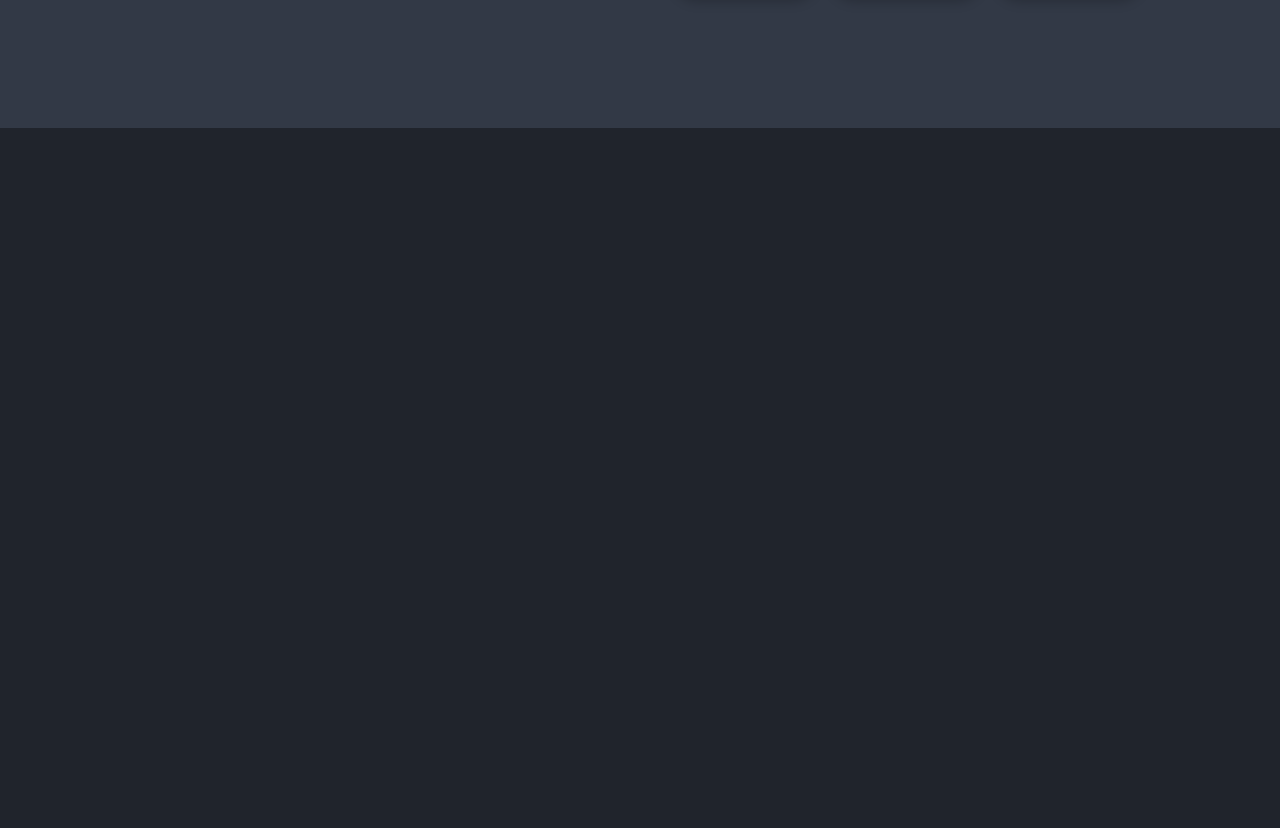
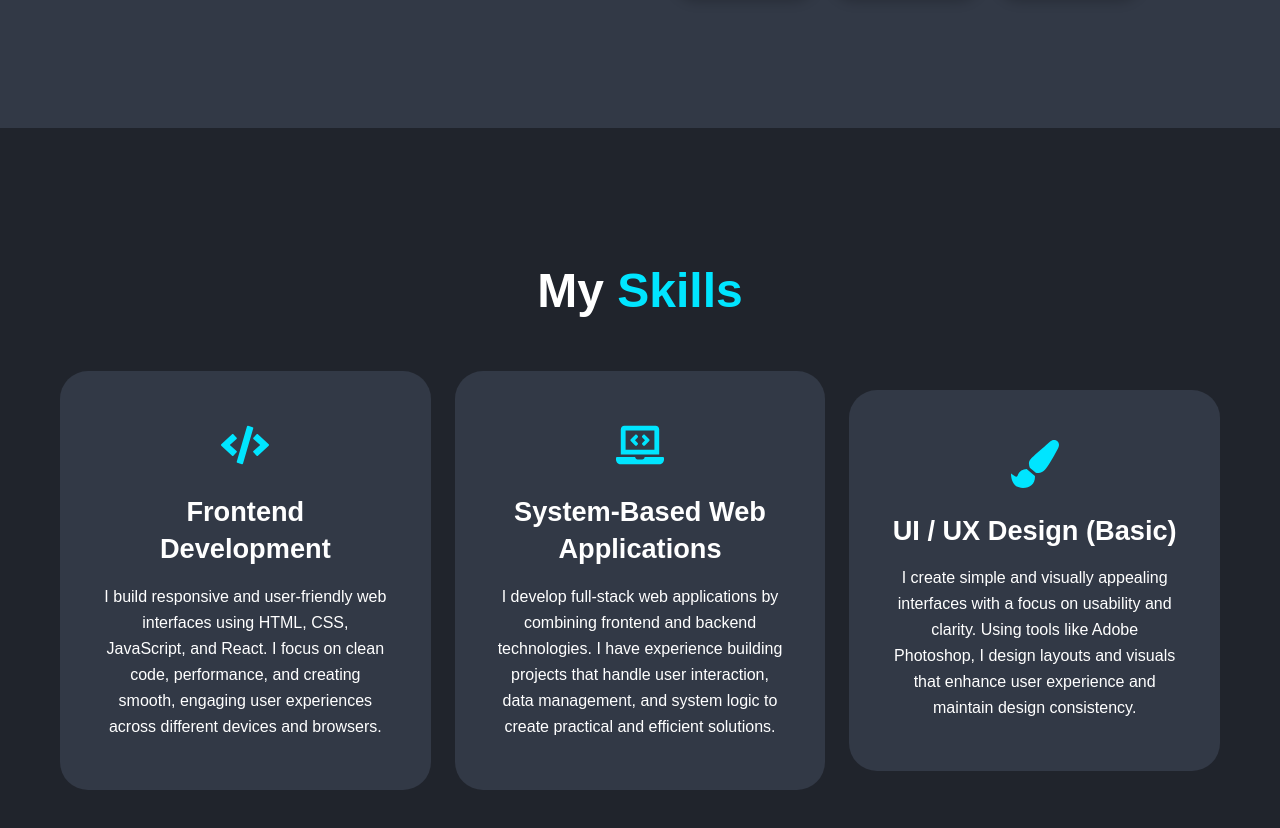
Before and after one commit to AshwinMaharjan/ashwin-maharjan-portfolio, a React (Vite) app: page / in a window 1280 px wide. Shown: the part 1466-2294 px from the top of the page. Built offline with nearby package versions, Linux system fonts and the light colour scheme.

Commit message:
feat: render Skills section

```diff
--- a/src/App.jsx
+++ b/src/App.jsx
@@ -1,8 +1,8 @@
 import Header from "./components/Header";
 import Home from "./assets/pages/Home";
 import About from "./assets/pages/About";
+import Skills from "./assets/pages/Skills";
 // As each page is ready, import it and swap it in for its placeholder below:
-// import Skills from "./assets/pages/Skills";
 // import Projects from "./assets/pages/Projects";
 // import CV from "./assets/pages/CV";
 // import Contact from "./assets/pages/Contact";
@@ -16,10 +16,10 @@ export default function App() {
       <main>
         <Home />
         <About />
+        <Skills />
 
         {/* Keep the id on each section so the header links and scroll
             highlighting keep working when you replace these placeholders. */}
-        <section id="skills" className="min-h-screen" />
         <section id="projects" className="min-h-screen" />
         <section id="cv" className="min-h-screen" />
         <section id="contact" className="min-h-screen" />
```
